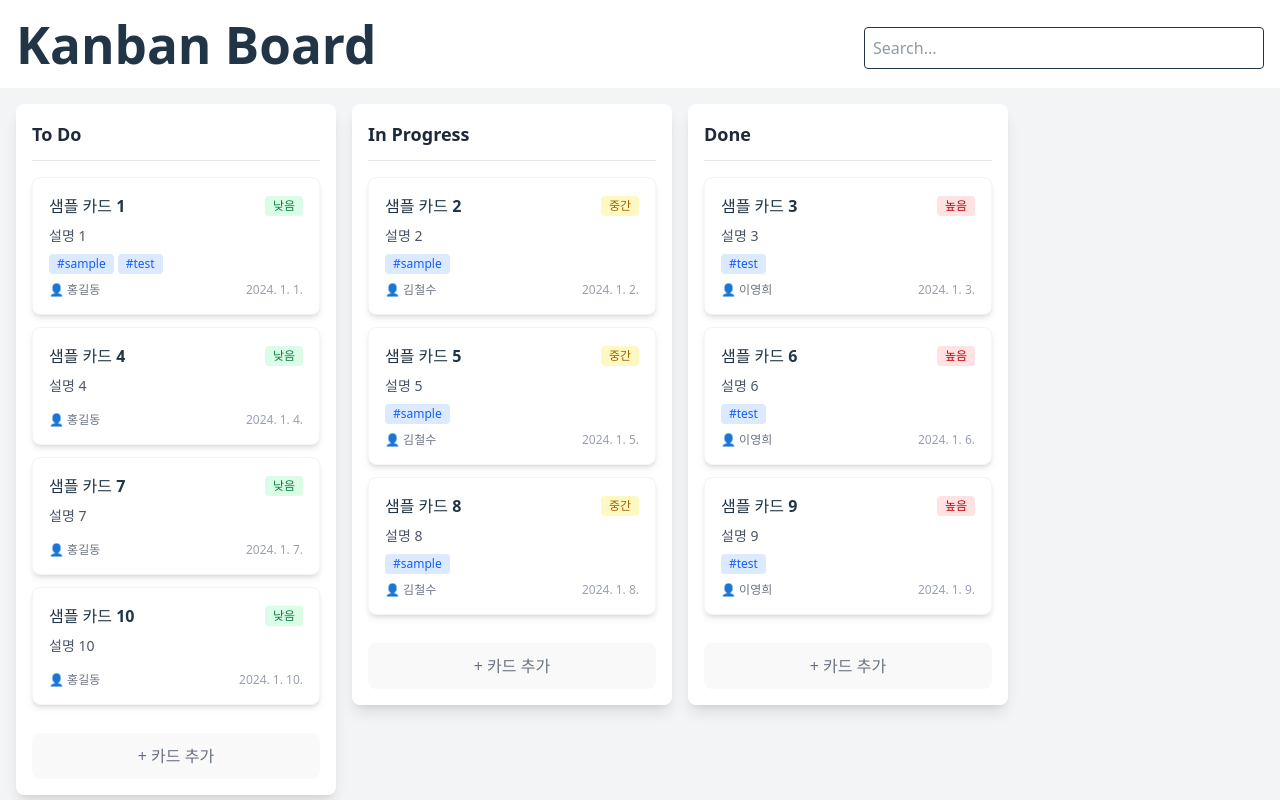
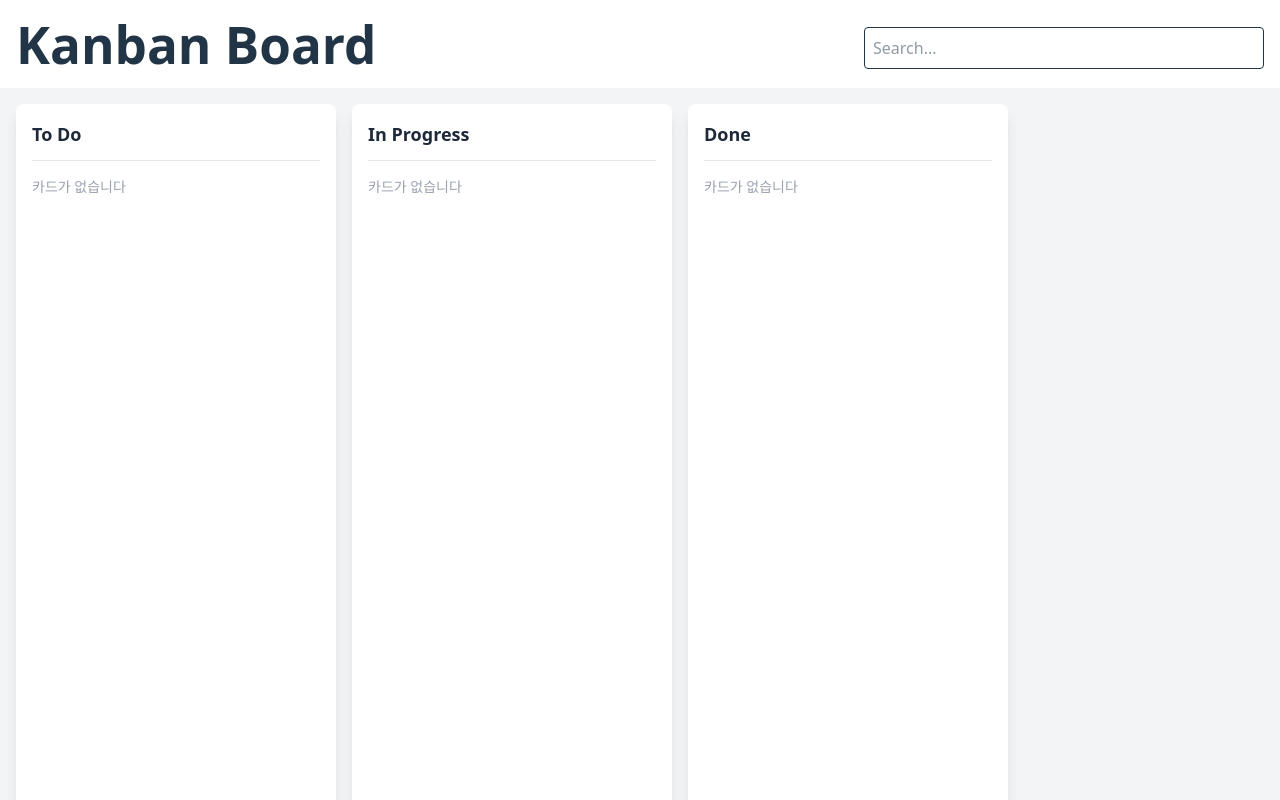
Before and after one commit to ramong26/kanban, a React (Vite) app: page / in a window 1280 px wide. Shown: the top 800 px of the page. Built offline with nearby package versions, Linux system fonts and the light colour scheme.

Commit message:
fix: 드래그앤 드롭 로컬스토리지에 저장 및 로컬로 초기에 불러오기 - 카드가 너무 많을 경우 스크롤 설정

```diff
--- a/src/feature/components/KanbanBoard/Collumn/Collumn.tsx
+++ b/src/feature/components/KanbanBoard/Collumn/Collumn.tsx
@@ -35,11 +35,11 @@ export default function Collumn({ title, cards, setCards }: CollumnProps) {
 
   return (
     <>
-      <div className="bg-white rounded-lg shadow-lg p-4 w-80 min-h-[200px] flex flex-col">
+      <div className="bg-white rounded-lg shadow-lg p-4 w-80 min-h-[200px] h-[1500px] flex flex-col">
         <div className="flex justify-between items-center mb-4 pb-3 border-b border-gray-200">
           <h2 className="text-lg font-bold text-gray-800">{title}</h2>
         </div>
-        <div className="flex-1 space-y-3">
+        <div className="flex-1 space-y-3 overflow-auto">
           {cards && cards.length > 0 ? (
             cards.map((item: CardProps, idx: number) => (
               <Draggable key={item.id} draggableId={item.id} index={idx}>
--- a/src/feature/components/KanbanBoard/KanbanBoard.tsx
+++ b/src/feature/components/KanbanBoard/KanbanBoard.tsx
@@ -4,11 +4,11 @@ import type { DropResult } from "@hello-pangea/dnd";
 
 import Collumn from "./Collumn";
 
-import { mockCards } from "../../../shared/mock";
 import type { CardProps, CardStatus } from "../../../types/types";
 
+const LOCAL_STORAGE_CARDS_KEY = "kanban-cards";
+
 const columnTitles = ["To Do", "In Progress", "Done"];
-
 const statusMap: Record<string, string> = {
   "To Do": "todo",
   "In Progress": "in-progress",
@@ -16,9 +16,24 @@ const statusMap: Record<string, string> = {
 };
 
 function getInitialData() {
-  const data: Record<string, CardProps[]> = {};
+  const data: Record<string, CardProps[]> | undefined = {};
+  const raw = localStorage.getItem(LOCAL_STORAGE_CARDS_KEY);
+  if (raw) {
+    try {
+      const allCards = JSON.parse(raw);
+      columnTitles.forEach((title) => {
+        data[title] = allCards[title] || [];
+      });
+      return data;
+    } catch {
+      columnTitles.forEach((title) => {
+        data[title] = [];
+      });
+      return data;
+    }
+  }
   columnTitles.forEach((title) => {
-    data[title] = mockCards.filter((c) => c.status === statusMap[title]);
+    data[title] = [];
   });
   return data;
 }
@@ -26,6 +41,7 @@ function getInitialData() {
 export default function KanbanBoard() {
   const [columns, setColumns] = useState(getInitialData());
 
+  // Drag and Drop Handler
   const onDragEnd = (result: DropResult) => {
     const { source, destination } = result;
     if (!destination) return;
@@ -34,13 +50,17 @@ export default function KanbanBoard() {
     const destCol = destination.droppableId;
 
     if (sourceCol === destCol) {
-      const newCards = Array.from(columns[sourceCol]);
+      const newCards = Array.from(columns[sourceCol] || []);
       const [moved] = newCards.splice(source.index, 1);
       newCards.splice(destination.index, 0, moved);
       setColumns({ ...columns, [sourceCol]: newCards });
+      localStorage.setItem(
+        LOCAL_STORAGE_CARDS_KEY,
+        JSON.stringify({ ...columns, [sourceCol]: newCards })
+      );
     } else {
-      const sourceCards = Array.from(columns[sourceCol]);
-      const destCards = Array.from(columns[destCol]);
+      const sourceCards = Array.from(columns[sourceCol] || []);
+      const destCards = Array.from(columns[destCol] || []);
       const [moved] = sourceCards.splice(source.index, 1);
       moved.status = statusMap[destCol] as CardStatus;
       destCards.splice(destination.index, 0, moved);
@@ -49,6 +69,14 @@ export default function KanbanBoard() {
         [sourceCol]: sourceCards,
         [destCol]: destCards,
       });
+      localStorage.setItem(
+        LOCAL_STORAGE_CARDS_KEY,
+        JSON.stringify({
+          ...columns,
+          [sourceCol]: sourceCards,
+          [destCol]: destCards,
+        })
+      );
     }
   };
 
```
